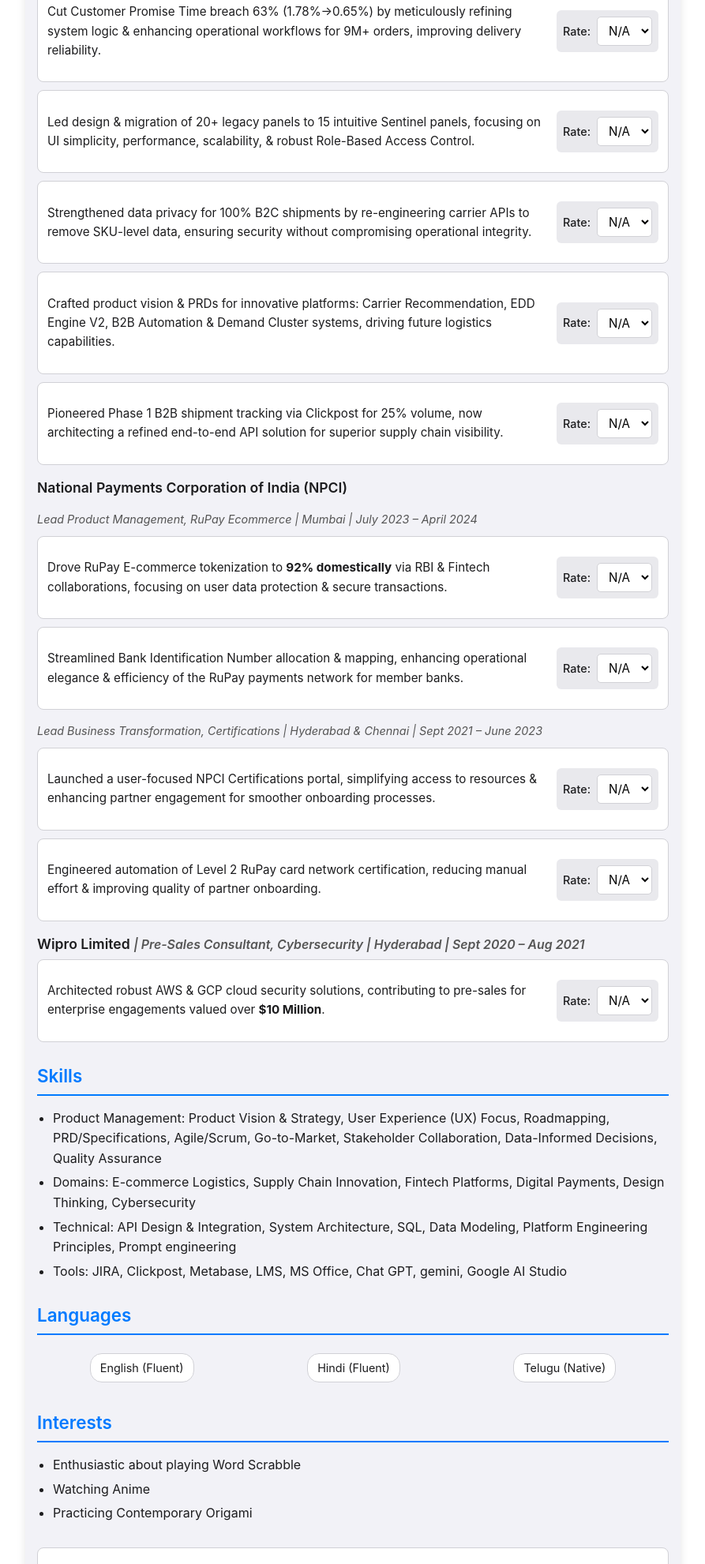
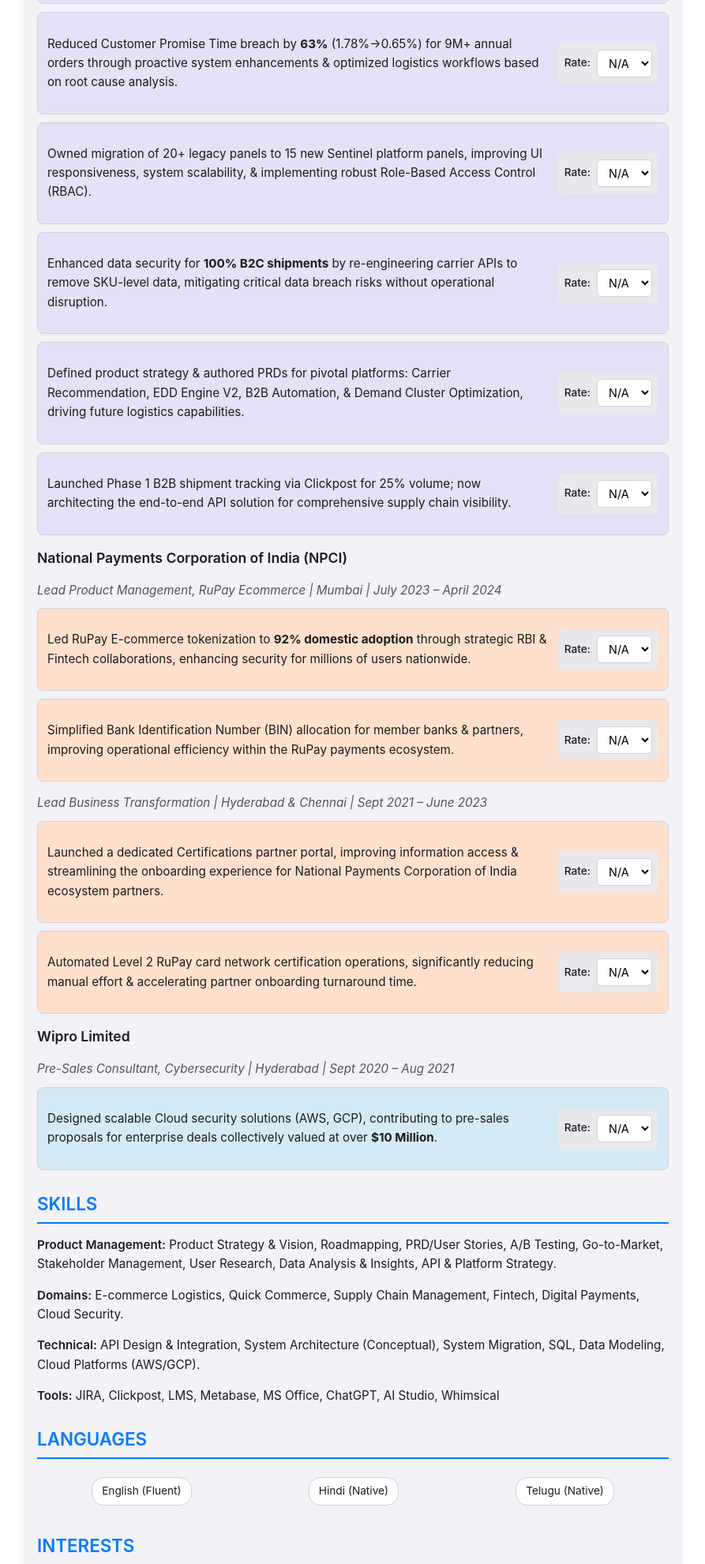
Before and after one commit to bhargav-sai-r/interactive-resume, a plain HTML site: page index.html in a window 1280 px wide. Shown: the part 819-2800 px from the top of the page at 79% size, without its empty margins (193-1086 px from the left). Drawn offline with Linux system fonts and the light colour scheme.

Commit message:
index.html
code 23 uploaded

```diff
--- a/index.html
+++ b/index.html
@@ -1,3 +1,4 @@
+
 <!DOCTYPE html>
 <html lang="en">
 <head>
@@ -6,13 +7,19 @@
     <title>Bhargav Sai Racharla - Interactive Resume</title>
     <style>
         :root {
-            --primary-color: #007AFF; /* Apple Blue */
-            --secondary-color: #f2f2f7; /* Light Gray BG */
-            --text-color: #1c1c1e; /* Dark Gray Text */
+            --primary-color: #007AFF;
+            --secondary-color: #f2f2f7;
+            --text-color: #1c1c1e;
             --border-color: #d1d1d6;
             --whatsapp-green: #25D366;
-            --call-gold: #FFCC00; /* Golden color for Call button */
+            --call-gold: #FFCC00;
+            --email-color: #5856D6;
             --rating-bg-highlight: #e9e9ed;
+
+            --purplle-bg: #e6e0f8;
+            --npci-bg: #ffe0cc;
+            --wipro-bg: #d4eaf7;
+
             --font-sans-apple: -apple-system, BlinkMacSystemFont, "Segoe UI", Roboto, "Helvetica Neue", Arial, sans-serif;
         }
 
@@ -42,7 +49,7 @@
         }
 
         .header h1 {
-            margin: 0 0 10px 0; /* Adjusted margin */
+            margin: 0 0 10px 0;
             font-size: 2em;
             font-weight: 600;
             color: var(--text-color);
@@ -77,6 +84,12 @@
         .contact-info-top .btn-call:hover {
             background-color: #e6b800;
         }
+         .contact-info-top .btn-email {
+            background-color: var(--email-color);
+        }
+        .contact-info-top .btn-email:hover {
+            background-color: #403dbf;
+        }
         .contact-info-top .btn-primary {
             background-color: var(--primary-color);
         }
@@ -109,15 +122,17 @@
             border-bottom: 2px solid var(--primary-color);
             padding-bottom: 5px;
             margin-bottom: 15px;
+            text-transform: uppercase;
         }
         .resume-section h3 {
             font-size: 1.1em;
             font-weight: 600;
             margin-top: 15px;
-            margin-bottom: 5px;
+            margin-bottom: 0px;
+            color: var(--text-color);
         }
-        .resume-section .sub-heading {
-            font-size: 0.9em;
+        .resume-section .job-title-dates {
+            font-size: 0.95em;
             color: #555;
             margin-bottom: 10px;
             font-style: italic;
@@ -130,10 +145,15 @@
             border-radius: 8px;
             border: 1px solid var(--border-color);
             font-size: 0.95em;
+            text-align: left;
+        }
+
+        .education-item {
+            margin-bottom: 5px;
+            font-size: 0.95em;
         }
 
         .achievement-item {
-            background-color: #ffffff;
             padding: 12px;
             margin-bottom: 10px;
             border-radius: 8px;
@@ -141,11 +161,14 @@
             display: flex;
             flex-direction: column;
             gap: 10px;
+            font-size: 0.95em;
         }
+        .achievement-item.purplle-item { background-color: var(--purplle-bg); }
+        .achievement-item.npci-item { background-color: var(--npci-bg); }
+        .achievement-item.wipro-item { background-color: var(--wipro-bg); }
 
         .achievement-text {
             flex-grow: 1;
-            font-size: 0.95em;
         }
 
         .rating-control {
@@ -172,12 +195,13 @@
             min-width: 70px;
         }
 
-        .skills-list, .interests-list {
-            padding-left: 20px;
-            list-style: disc;
+        .skills-section-item {
+            margin-bottom: 8px;
+            font-size: 0.95em;
         }
-        .skills-list li, .interests-list li {
-            margin-bottom: 5px;
+        .skills-section-item strong {
+            font-weight: 600;
+            color: var(--text-color);
         }
 
         .languages-inline {
@@ -186,6 +210,7 @@
             padding: 8px 0;
             flex-wrap: wrap;
             gap: 10px;
+            font-size: 0.95em;
         }
         .language-item {
             background-color: #fff;
@@ -193,6 +218,16 @@
             border-radius: 15px;
             font-size: 0.9em;
             border: 1px solid var(--border-color);
+        }
+
+        .interests-text {
+            font-size: 0.95em;
+            padding-left: 0;
+            list-style: disc;
+            margin-left: 20px;
+        }
+         .interests-text li {
+            margin-bottom: 3px;
         }
 
         .score-summary {
@@ -259,108 +294,117 @@
 
     <div class="resume-container">
         <header class="header">
-            <!-- Logos section removed -->
             <h1>Bhargav Sai Racharla</h1>
+            <!-- Email text removed from here -->
             <div class="contact-info-top">
                 <a href="tel:+918019467055" class="btn btn-call">☎ Call</a>
+                <a href="mailto:bhargavsai12345@gmail.com" class="btn btn-email">✉ Email</a>
                 <a href="https://linkedin.com/in/bhargav-sai-racharla/" target="_blank" class="btn btn-primary">LinkedIn</a>
                 <a href="https://wa.me/918019467055?text=Hi%20Bhargav,%20I%20saw%20your%20interactive%20resume." target="_blank" class="btn btn-whatsapp">WhatsApp</a>
             </div>
         </header>
 
         <section class="resume-section">
-            <h2>Professional Summary</h2>
+            <h2>PROFESSIONAL SUMMARY</h2>
             <div class="professional-summary-block">
-                <p>Product Manager (~4 yrs 8 mos) with a passion for creating elegant and impactful user experiences in e-commerce logistics & fintech. At Purplle, <strong>achieved a 400% increase in Same-Day Delivery</strong> through innovative platform enhancements and carrier integrations. Defined product vision for core systems (Carrier Recommendation, EDD Engine). Proven in simplifying complexity and delivering high-quality, scalable solutions. MBA from IIM Indore.</p>
+                <p>Product Manager (~4 yrs 8 mos) delivering high-impact e-commerce logistics & fintech solutions. Drove 400% Same-Day Delivery growth at Purplle through platform innovations. Defined product strategy for core systems, excelling in data-driven decisions, scaling platforms & enhancing user experience. MBA from IIM Indore.</p>
             </div>
         </section>
 
         <section class="resume-section">
-            <h2>Educational Qualifications</h2>
-            <p><strong>Indian Institute of Management Indore</strong> | Master of Business Administration (MBA) | 2020</p>
-            <p><strong>Jawaharlal Nehru Technological University Hyderabad</strong> | B.Tech, Mechanical Engineering | 2018</p>
+            <h2>EDUCATIONAL QUALIFICATIONS</h2>
+            <p class="education-item"><strong>Indian Institute of Management, Indore</strong> | MBA | 2020</p>
+            <p class="education-item"><strong>Jawaharlal Nehru Technological University, Hyderabad</strong> | B.Tech (Mech) | 2018</p>
         </section>
 
         <section class="resume-section">
-            <h2>Work Experience</h2>
+            <h2>WORK EXPERIENCE</h2>
 
-            <h3>Purplle <span class="sub-heading">| Product Manager, Logistics Technology | July 2024 – Present</span></h3>
-            <div class="achievement-item">
-                <p class="achievement-text">Enhanced UX with a 400% Same-Day Delivery growth (2.2%→8.6%) via seamless integration of 7+ quick commerce carriers, impacting 1.85M+ shipments.</p>
+            <h3>Purplle.com</h3>
+            <p class="job-title-dates">Product Manager, Logistics Technology | Mumbai | July 2024 – Present</p>
+            <div class="achievement-item purplle-item">
+                <p class="achievement-text">Drove <strong>400% Same-Day Delivery</strong> growth (2.2%→8.6%) by leading integration of 7+ quick commerce carriers, impacting 1.85M+ shipments & significantly enhancing user experience.</p>
                 <div class="rating-control"><label for="rating_p1">Rate:</label><select class="rating-select" id="rating_p1" onchange="updateScore()"><option value="0">N/A</option><option value="1">1</option><option value="2">2</option><option value="3">3</option><option value="4">4</option><option value="5">5</option><option value="6">6</option><option value="7">7</option><option value="8">8</option><option value="9">9</option><option value="10">10</option></select></div>
             </div>
-            <div class="achievement-item">
-                <p class="achievement-text">Cut Customer Promise Time breach 63% (1.78%→0.65%) by meticulously refining system logic & enhancing operational workflows for 9M+ orders, improving delivery reliability.</p>
+            <div class="achievement-item purplle-item">
+                <p class="achievement-text">Reduced Customer Promise Time breach by <strong>63%</strong> (1.78%→0.65%) for 9M+ annual orders through proactive system enhancements & optimized logistics workflows based on root cause analysis.</p>
                 <div class="rating-control"><label for="rating_p2">Rate:</label><select class="rating-select" id="rating_p2" onchange="updateScore()"><option value="0">N/A</option><option value="1">1</option><option value="2">2</option><option value="3">3</option><option value="4">4</option><option value="5">5</option><option value="6">6</option><option value="7">7</option><option value="8">8</option><option value="9">9</option><option value="10">10</option></select></div>
             </div>
-            <div class="achievement-item">
-                <p class="achievement-text">Led design & migration of 20+ legacy panels to 15 intuitive Sentinel panels, focusing on UI simplicity, performance, scalability, & robust Role-Based Access Control.</p>
+            <div class="achievement-item purplle-item">
+                <p class="achievement-text">Owned migration of 20+ legacy panels to 15 new Sentinel platform panels, improving UI responsiveness, system scalability, & implementing robust Role-Based Access Control (RBAC).</p>
                 <div class="rating-control"><label for="rating_p3">Rate:</label><select class="rating-select" id="rating_p3" onchange="updateScore()"><option value="0">N/A</option><option value="1">1</option><option value="2">2</option><option value="3">3</option><option value="4">4</option><option value="5">5</option><option value="6">6</option><option value="7">7</option><option value="8">8</option><option value="9">9</option><option value="10">10</option></select></div>
             </div>
-            <div class="achievement-item">
-                <p class="achievement-text">Strengthened data privacy for 100% B2C shipments by re-engineering carrier APIs to remove SKU-level data, ensuring security without compromising operational integrity.</p>
+            <div class="achievement-item purplle-item">
+                <p class="achievement-text">Enhanced data security for <strong>100% B2C shipments</strong> by re-engineering carrier APIs to remove SKU-level data, mitigating critical data breach risks without operational disruption.</p>
                 <div class="rating-control"><label for="rating_p4">Rate:</label><select class="rating-select" id="rating_p4" onchange="updateScore()"><option value="0">N/A</option><option value="1">1</option><option value="2">2</option><option value="3">3</option><option value="4">4</option><option value="5">5</option><option value="6">6</option><option value="7">7</option><option value="8">8</option><option value="9">9</option><option value="10">10</option></select></div>
             </div>
-            <div class="achievement-item">
-                <p class="achievement-text">Crafted product vision & PRDs for innovative platforms: Carrier Recommendation, EDD Engine V2, B2B Automation & Demand Cluster systems, driving future logistics capabilities.</p>
+            <div class="achievement-item purplle-item">
+                <p class="achievement-text">Defined product strategy & authored PRDs for pivotal platforms: Carrier Recommendation, EDD Engine V2, B2B Automation, & Demand Cluster Optimization, driving future logistics capabilities.</p>
                 <div class="rating-control"><label for="rating_p5">Rate:</label><select class="rating-select" id="rating_p5" onchange="updateScore()"><option value="0">N/A</option><option value="1">1</option><option value="2">2</option><option value="3">3</option><option value="4">4</option><option value="5">5</option><option value="6">6</option><option value="7">7</option><option value="8">8</option><option value="9">9</option><option value="10">10</option></select></div>
             </div>
-             <div class="achievement-item">
-                <p class="achievement-text">Pioneered Phase 1 B2B shipment tracking via Clickpost for 25% volume, now architecting a refined end-to-end API solution for superior supply chain visibility.</p>
+             <div class="achievement-item purplle-item">
+                <p class="achievement-text">Launched Phase 1 B2B shipment tracking via Clickpost for 25% volume; now architecting the end-to-end API solution for comprehensive supply chain visibility.</p>
                 <div class="rating-control"><label for="rating_p6">Rate:</label><select class="rating-select" id="rating_p6" onchange="updateScore()"><option value="0">N/A</option><option value="1">1</option><option value="2">2</option><option value="3">3</option><option value="4">4</option><option value="5">5</option><option value="6">6</option><option value="7">7</option><option value="8">8</option><option value="9">9</option><option value="10">10</option></select></div>
             </div>
 
 
             <h3>National Payments Corporation of India (NPCI)</h3>
-            <p class="sub-heading">Lead Product Management, RuPay Ecommerce | Mumbai | July 2023 – April 2024</p>
-            <div class="achievement-item">
-                <p class="achievement-text">Drove RuPay E-commerce tokenization to <strong>92% domestically</strong> via RBI & Fintech collaborations, focusing on user data protection & secure transactions.</p>
+            <p class="job-title-dates">Lead Product Management, RuPay Ecommerce | Mumbai | July 2023 – April 2024</p>
+            <div class="achievement-item npci-item">
+                <p class="achievement-text">Led RuPay E-commerce tokenization to <strong>92% domestic adoption</strong> through strategic RBI & Fintech collaborations, enhancing security for millions of users nationwide.</p>
                 <div class="rating-control"><label for="rating_n1">Rate:</label><select class="rating-select" id="rating_n1" onchange="updateScore()"><option value="0">N/A</option><option value="1">1</option><option value="2">2</option><option value="3">3</option><option value="4">4</option><option value="5">5</option><option value="6">6</option><option value="7">7</option><option value="8">8</option><option value="9">9</option><option value="10">10</option></select></div>
             </div>
-            <div class="achievement-item">
-                <p class="achievement-text">Streamlined Bank Identification Number allocation & mapping, enhancing operational elegance & efficiency of the RuPay payments network for member banks.</p>
+            <div class="achievement-item npci-item">
+                <p class="achievement-text">Simplified Bank Identification Number (BIN) allocation for member banks & partners, improving operational efficiency within the RuPay payments ecosystem.</p>
                 <div class="rating-control"><label for="rating_n2">Rate:</label><select class="rating-select" id="rating_n2" onchange="updateScore()"><option value="0">N/A</option><option value="1">1</option><option value="2">2</option><option value="3">3</option><option value="4">4</option><option value="5">5</option><option value="6">6</option><option value="7">7</option><option value="8">8</option><option value="9">9</option><option value="10">10</option></select></div>
             </div>
 
-            <p class="sub-heading">Lead Business Transformation, Certifications | Hyderabad & Chennai | Sept 2021 – June 2023</p>
-            <div class="achievement-item">
-                <p class="achievement-text">Launched a user-focused NPCI Certifications portal, simplifying access to resources & enhancing partner engagement for smoother onboarding processes.</p>
+            <p class="job-title-dates">Lead Business Transformation | Hyderabad & Chennai | Sept 2021 – June 2023</p>
+            <div class="achievement-item npci-item">
+                <p class="achievement-text">Launched a dedicated Certifications partner portal, improving information access & streamlining the onboarding experience for National Payments Corporation of India ecosystem partners.</p>
                 <div class="rating-control"><label for="rating_n3">Rate:</label><select class="rating-select" id="rating_n3" onchange="updateScore()"><option value="0">N/A</option><option value="1">1</option><option value="2">2</option><option value="3">3</option><option value="4">4</option><option value="5">5</option><option value="6">6</option><option value="7">7</option><option value="8">8</option><option value="9">9</option><option value="10">10</option></select></div>
             </div>
-             <div class="achievement-item">
-                <p class="achievement-text">Engineered automation of Level 2 RuPay card network certification, reducing manual effort & improving quality of partner onboarding.</p>
+             <div class="achievement-item npci-item">
+                <p class="achievement-text">Automated Level 2 RuPay card network certification operations, significantly reducing manual effort & accelerating partner onboarding turnaround time.</p>
                 <div class="rating-control"><label for="rating_n4">Rate:</label><select class="rating-select" id="rating_n4" onchange="updateScore()"><option value="0">N/A</option><option value="1">1</option><option value="2">2</option><option value="3">3</option><option value="4">4</option><option value="5">5</option><option value="6">6</option><option value="7">7</option><option value="8">8</option><option value="9">9</option><option value="10">10</option></select></div>
             </div>
 
-            <h3>Wipro Limited <span class="sub-heading">| Pre-Sales Consultant, Cybersecurity | Hyderabad | Sept 2020 – Aug 2021</span></h3>
-             <div class="achievement-item">
-                <p class="achievement-text">Architected robust AWS & GCP cloud security solutions, contributing to pre-sales for enterprise engagements valued over <strong>$10 Million</strong>.</p>
+            <h3>Wipro Limited</h3>
+            <p class="job-title-dates">Pre-Sales Consultant, Cybersecurity | Hyderabad | Sept 2020 – Aug 2021</p>
+             <div class="achievement-item wipro-item">
+                <p class="achievement-text">Designed scalable Cloud security solutions (AWS, GCP), contributing to pre-sales proposals for enterprise deals collectively valued at over <strong>$10 Million</strong>.</p>
                 <div class="rating-control"><label for="rating_w1">Rate:</label><select class="rating-select" id="rating_w1" onchange="updateScore()"><option value="0">N/A</option><option value="1">1</option><option value="2">2</option><option value="3">3</option><option value="4">4</option><option value="5">5</option><option value="6">6</option><option value="7">7</option><option value="8">8</option><option value="9">9</option><option value="10">10</option></select></div>
             </div>
         </section>
 
         <section class="resume-section">
-            <h2>Skills</h2>
-            <ul class="skills-list">
-                <li>Product Management: Product Vision & Strategy, User Experience (UX) Focus, Roadmapping, PRD/Specifications, Agile/Scrum, Go-to-Market, Stakeholder Collaboration, Data-Informed Decisions, Quality Assurance</li>
-                <li>Domains: E-commerce Logistics, Supply Chain Innovation, Fintech Platforms, Digital Payments, Design Thinking, Cybersecurity</li>
-                <li>Technical: API Design & Integration, System Architecture, SQL, Data Modeling, Platform Engineering Principles, Prompt engineering</li>
-                <li>Tools: JIRA, Clickpost, Metabase, LMS, MS Office, Chat GPT, gemini, Google AI Studio</li>
-            </ul>
+            <h2>SKILLS</h2>
+            <div class="skills-section-item">
+                <p><strong>Product Management:</strong> Product Strategy & Vision, Roadmapping, PRD/User Stories, A/B Testing, Go-to-Market, Stakeholder Management, User Research, Data Analysis & Insights, API & Platform Strategy.</p>
+            </div>
+            <div class="skills-section-item">
+                <p><strong>Domains:</strong> E-commerce Logistics, Quick Commerce, Supply Chain Management, Fintech, Digital Payments, Cloud Security.</p>
+            </div>
+            <div class="skills-section-item">
+                <p><strong>Technical:</strong> API Design & Integration, System Architecture (Conceptual), System Migration, SQL, Data Modeling, Cloud Platforms (AWS/GCP).</p>
+            </div>
+            <div class="skills-section-item">
+                <p><strong>Tools:</strong> JIRA, Clickpost, LMS, Metabase, MS Office, ChatGPT, AI Studio, Whimsical</p>
+            </div>
         </section>
 
         <section class="resume-section">
-            <h2>Languages</h2>
+            <h2>LANGUAGES</h2>
             <div class="languages-inline">
                 <span class="language-item">English (Fluent)</span>
-                <span class="language-item">Hindi (Fluent)</span>
+                <span class="language-item">Hindi (Native)</span>
                 <span class="language-item">Telugu (Native)</span>
             </div>
         </section>
 
         <section class="resume-section">
-            <h2>Interests</h2>
-             <ul class="interests-list">
+            <h2>INTERESTS</h2>
+            <ul class="interests-text">
                 <li>Enthusiastic about playing Word Scrabble</li>
                 <li>Watching Anime</li>
                 <li>Practicing Contemporary Origami</li>
@@ -382,7 +426,7 @@
         </section>
 
         <section class="final-actions">
-            <a href="YOUR_RESUME_PDF_LINK_HERE.pdf" target="_blank" class="action-btn action-btn-primary">Download PDF Resume</a>
+            <a href="https://drive.google.com/file/d/1FE1mKWtztsqidFTi_uls2zdX8yCnUgIG/view?usp=sharing" target="_blank" class="action-btn action-btn-primary">Download PDF Resume</a>
             <a href="https://wa.me/918019467055?text=Hi%20Bhargav,%20I%20enjoyed%20your%20interactive%20resume%20and%20would%20like%20to%20connect." target="_blank" class="action-btn action-btn-whatsapp">Contact via WhatsApp</a>
         </section>
 
```
